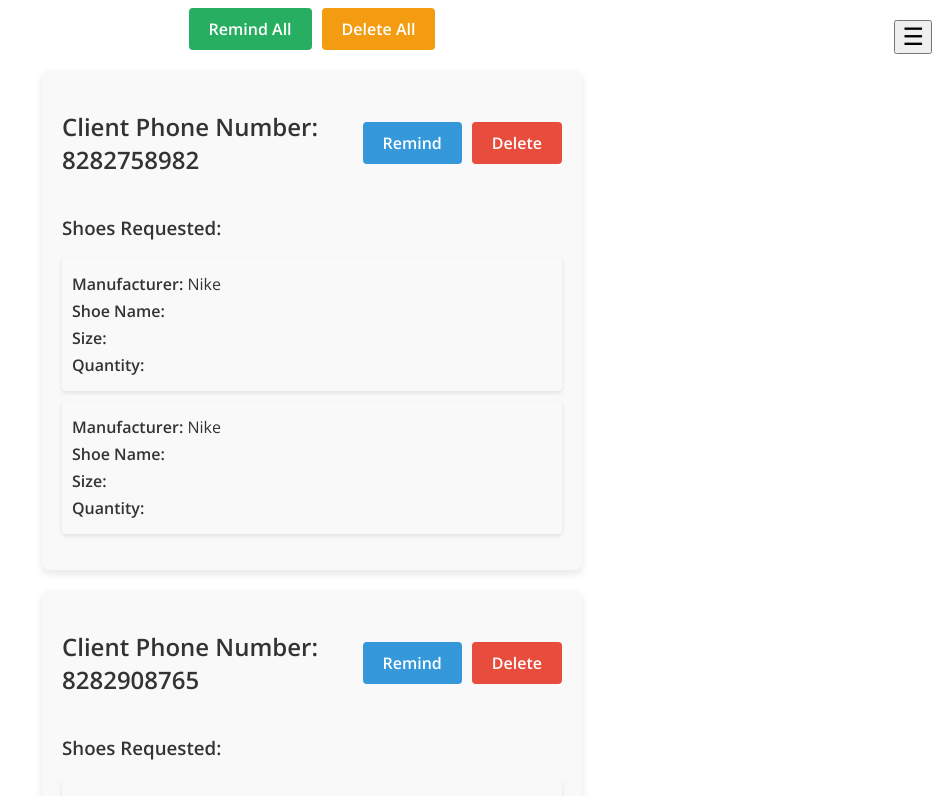
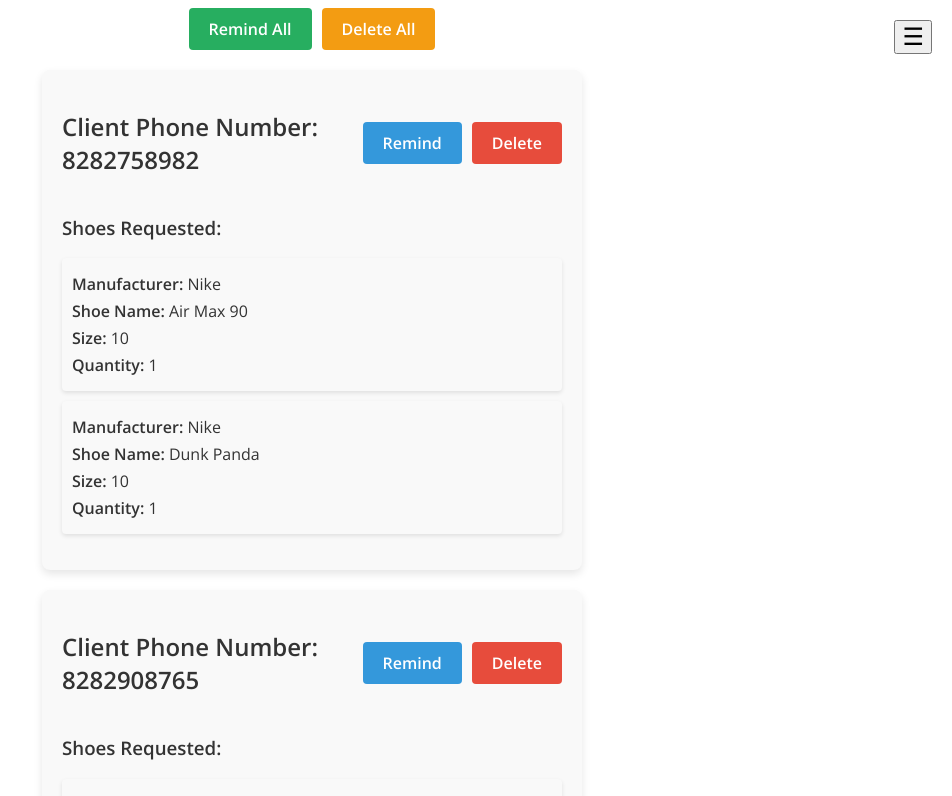
Before and after one commit to jonangeles-sanchez/SMS-Alert-System, an Angular app: page /requests in a window 1280 px wide. Shown: the top 796 px of the page, without its empty margins (328-1280 px from the left). Built offline with nearby package versions, Linux system fonts and the light colour scheme.

Commit message:
Change model names

```diff
--- a/src/app/components/view-requests/view-requests.component.html
+++ b/src/app/components/view-requests/view-requests.component.html
@@ -34,12 +34,10 @@
           <p class="shoe-info">
             <strong>Manufacturer:</strong> {{ shoe.manufacturer }}
           </p>
+          <p class="shoe-info"><strong>Shoe Name:</strong> {{ shoe.name }}</p>
+          <p class="shoe-info"><strong>Size:</strong> {{ shoe.size }}</p>
           <p class="shoe-info">
-            <strong>Shoe Name:</strong> {{ shoe.shoeName }}
-          </p>
-          <p class="shoe-info"><strong>Size:</strong> {{ shoe.shoeSize }}</p>
-          <p class="shoe-info">
-            <strong>Quantity:</strong> {{ shoe.shoeQuantity }}
+            <strong>Quantity:</strong> {{ shoe.quantity }}
           </p>
         </div>
       </li>
```
